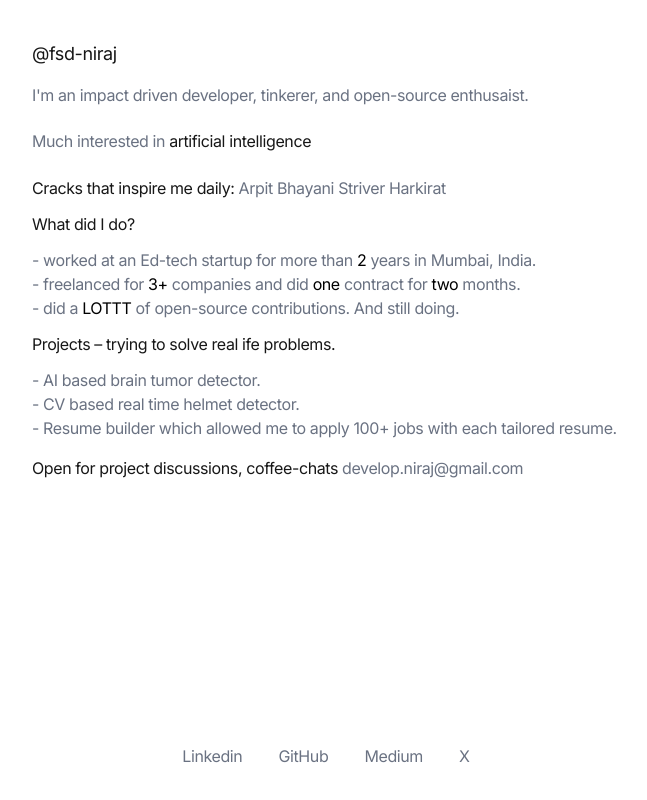
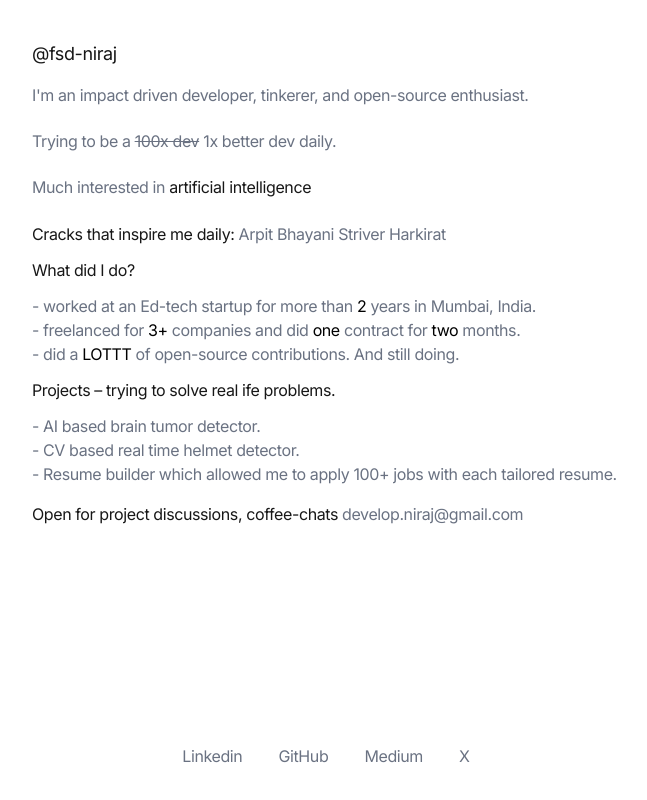
Before and after one commit to fsd-niraj/portfolio, a Next.js app: page / in a window 1280 px wide. Shown: the whole page, without its empty margins (304-951 px from the left). Built offline with nearby package versions, Linux system fonts and the light colour scheme.

Commit message:
typo fixed

```diff
--- a/src/app/page.tsx
+++ b/src/app/page.tsx
@@ -45,6 +45,8 @@ export default function Home() {
           <motion.h1 variants={LIST_ITEM_VARIANTS} className="my-2 text-lg hover:text-green-600 dark:hover:text-green-400 transition-colors duration-400">@fsd-niraj</motion.h1>
           <motion.p variants={LIST_ITEM_VARIANTS} className="text-gray-500 dark:text-zinc-400 leading-snug mt-4 mb-6">{homePageData.summary}
           </motion.p>
+          <motion.p variants={LIST_ITEM_VARIANTS} className="text-gray-500 dark:text-zinc-400 leading-snug mt-4 mb-6">Trying to be a <span className="line-through">100x dev</span> 1x better dev daily.
+          </motion.p>
           <motion.p variants={LIST_ITEM_VARIANTS} className="text-gray-500 dark:text-zinc-400 leading-snug mt-4 mb-6">
             Much interested in <FlipWords words={homePageData.interests} duration={1500} />
           </motion.p>
--- a/src/data.ts
+++ b/src/data.ts
@@ -1,6 +1,7 @@
 export const homePageData = {
   summary:
-    "I'm an impact driven developer, tinkerer, and open-source enthusaist.",
+    "I'm an impact driven developer, tinkerer, and open-source enthusiast.",
+  subSummary: 'Trying to be a 100x dev 1x better dev daily.',
   interests: [
     'data security',
     'satellite hacking',
```
